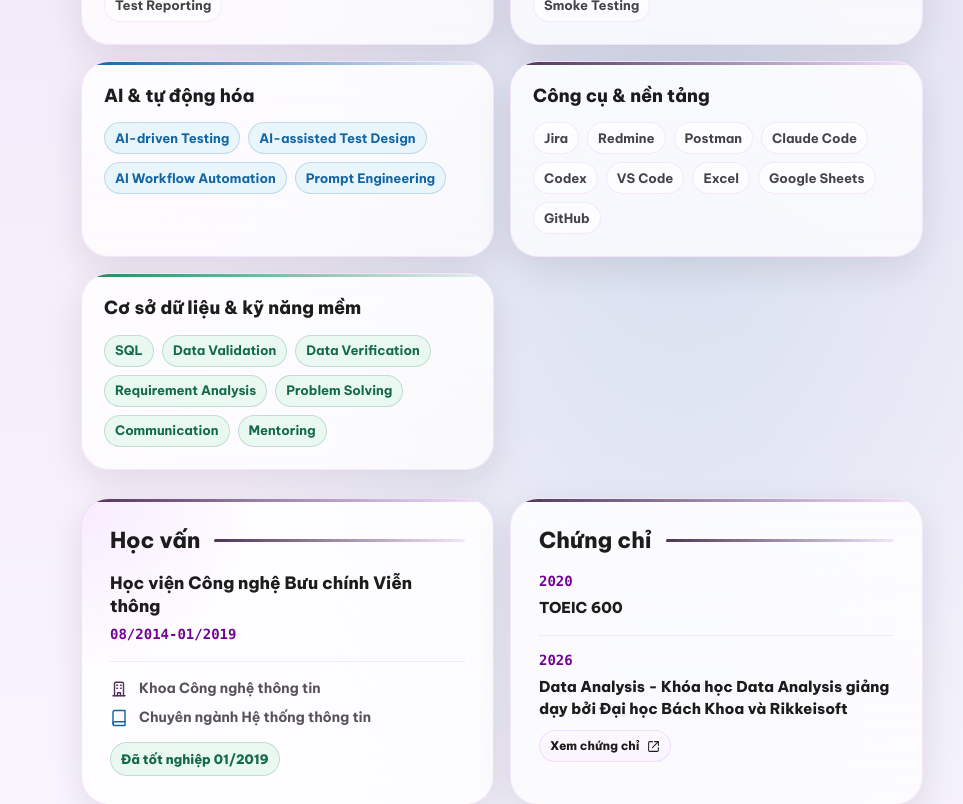
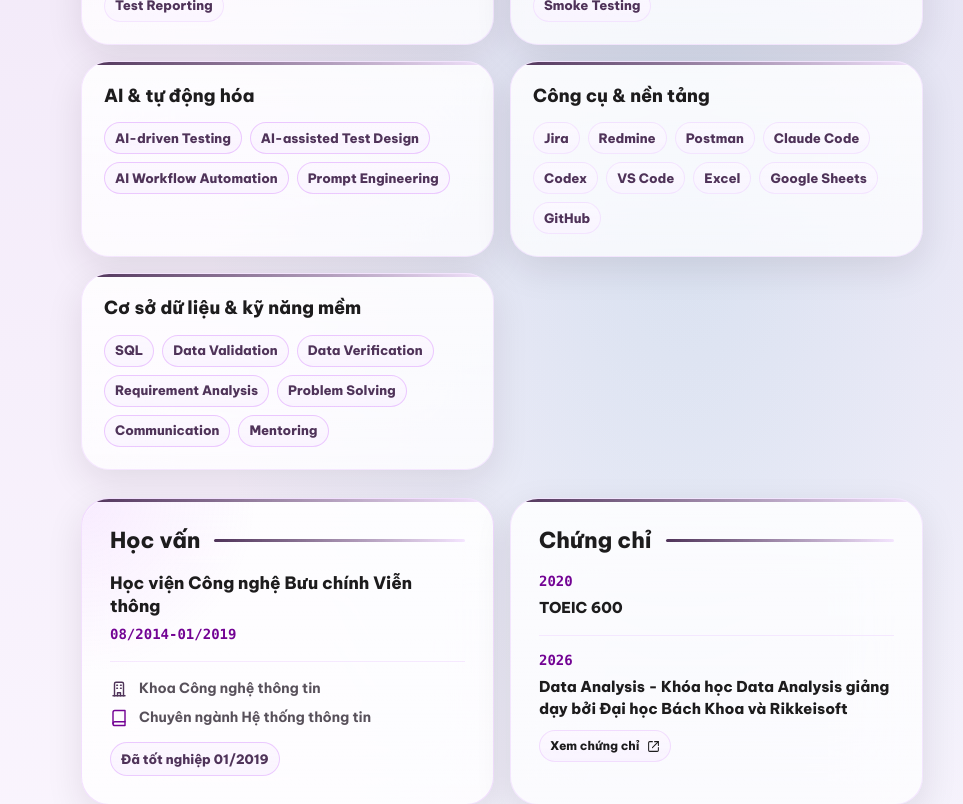
Before and after one commit to hungmanh0206/nguyenhungmanh-cv, a Next.js app: page / in a window 1280 px wide. Shown: the part 2620-3424 px from the top of the page, without its empty margins (317-1280 px from the left). Built offline with nearby package versions, Linux system fonts and the light colour scheme.

Commit message:
Align card chips with design system

```diff
--- a/app/globals.css
+++ b/app/globals.css
@@ -40,13 +40,13 @@
   --color-plum-shadow: #25162a;
   --color-iris: #730394;
   --color-iris-light: #d17dfe;
-  --color-channel-blue: #1264a3;
+  --color-channel-blue: #6f3d7e;
   --color-carbon: #1d1c1d;
   --color-charcoal: #454245;
   --color-mid-gray: #696969;
   --color-fog: #edeaed;
   --color-soft-white: #fefbff;
-  --color-ice-blue: #e8f5fa;
+  --color-ice-blue: #f9f0ff;
   --gradient-button-primary: linear-gradient(135deg, #4f3359 0%, #392340 52%, #a45bb8 100%);
   --gradient-button-primary-hover: linear-gradient(135deg, #392340 0%, #4f3359 48%, #b86cd0 100%);
   --frosted-bg: rgba(255, 255, 255, 0.72);
@@ -80,10 +80,10 @@
   --ink-100: #f4edf7;
   --ink-50: var(--color-soft-white);
   --white: #ffffff;
-  --info-50: var(--color-ice-blue);
-  --info-700: var(--color-channel-blue);
-  --success-50: #e9f8f1;
-  --success-700: #126947;
+  --info-50: var(--color-purple-haze);
+  --info-700: var(--color-aubergine);
+  --success-50: #f5e8fb;
+  --success-700: var(--color-aubergine);
   --brand: var(--sapp-gold-500);
   --brand-hover: var(--sapp-gold-600);
   --text-primary: var(--ink-900);
@@ -1010,31 +1010,25 @@ time,
   border-radius: var(--radius-pill);
   background:
     var(--frosted-highlight),
-    rgba(255, 255, 255, 0.52);
-  color: var(--ink-700);
+    rgba(249, 240, 255, 0.62);
+  color: var(--color-aubergine);
   font-size: 13px;
-  font-weight: 700;
+  font-weight: 800;
   line-height: 1.2;
 }
 
-.skill-group:nth-child(3) span {
-  border-color: rgba(27, 78, 158, 0.18);
-  background: var(--info-50);
-  color: var(--info-700);
-}
-
-.skill-group:nth-child(3)::before {
-  background: linear-gradient(90deg, var(--color-channel-blue), rgba(42, 111, 219, 0.08));
-}
-
+.skill-group:nth-child(3) span,
 .skill-group:nth-child(5) span {
-  border-color: rgba(20, 97, 63, 0.18);
-  background: var(--success-50);
-  color: var(--success-700);
-}
-
+  border-color: rgba(209, 125, 254, 0.38);
+  background:
+    var(--frosted-highlight),
+    rgba(249, 240, 255, 0.72);
+  color: var(--color-aubergine);
+}
+
+.skill-group:nth-child(3)::before,
 .skill-group:nth-child(5)::before {
-  background: linear-gradient(90deg, #1f8a5b, rgba(31, 138, 91, 0.08));
+  background: linear-gradient(90deg, var(--brand), rgba(209, 125, 254, 0.18));
 }
 
 .split-section {
@@ -1104,7 +1098,7 @@ time,
 }
 
 .education-details p:last-child svg {
-  color: var(--info-700);
+  color: var(--color-iris);
 }
 
 .education-details span {
@@ -1123,10 +1117,12 @@ time,
   min-height: 34px;
   align-items: center;
   padding: 5px 10px;
-  border: 1px solid rgba(20, 97, 63, 0.18);
+  border: 1px solid rgba(209, 125, 254, 0.36);
   border-radius: var(--radius-pill);
-  background: var(--success-50);
-  color: var(--success-700);
+  background:
+    var(--frosted-highlight),
+    rgba(249, 240, 255, 0.76);
+  color: var(--color-aubergine);
   font-size: 13px;
   font-weight: 800;
   line-height: 1.25;
```
